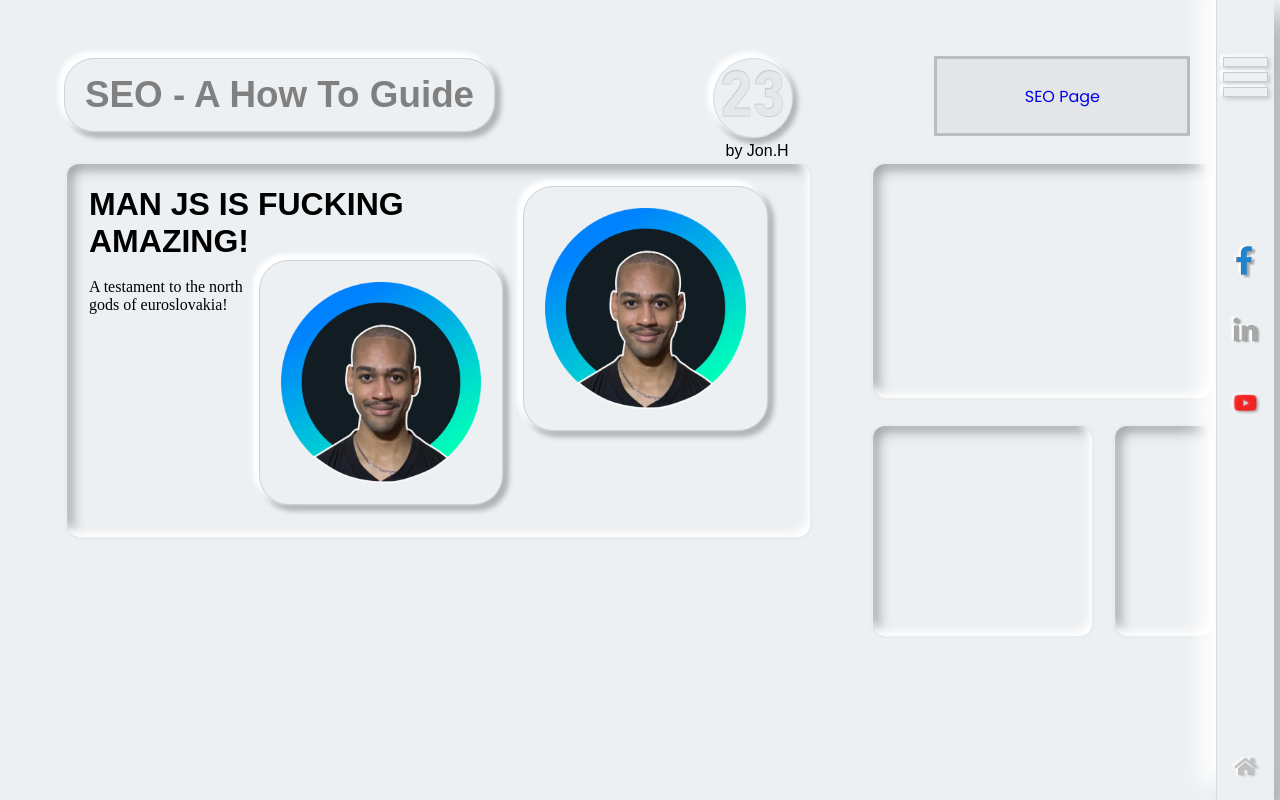
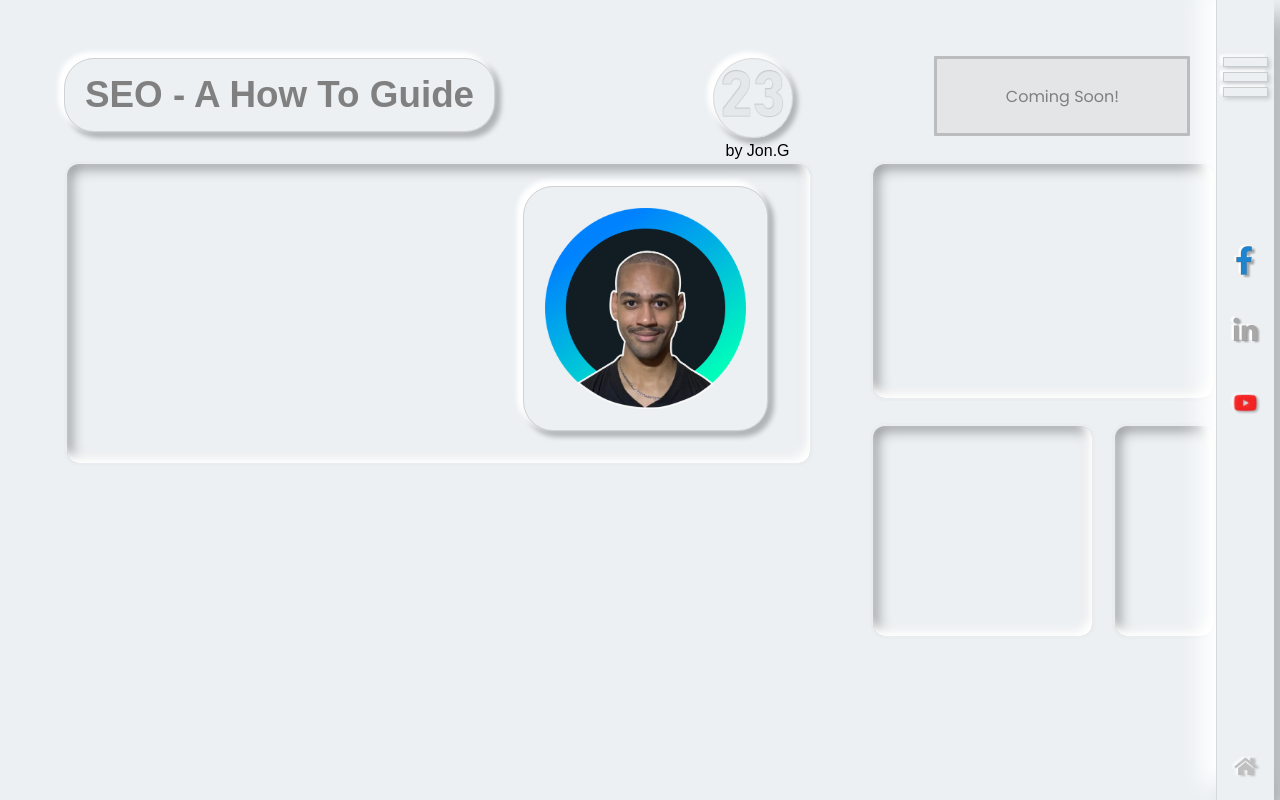
Before and after one commit to JonG-exe/personal-portfolio-nextjs, a Next.js app: page /SEO in a window 1280 px wide. Both pictures are taken after a click on the button 1245 px from the left and 79 px from the top of the page. Built offline with nearby package versions, Linux system fonts and the light colour scheme.

Commit message:
Turned off SEO link in menu_modal

```diff
--- a/components/Menu.js
+++ b/components/Menu.js
@@ -6,7 +6,10 @@ function Menu (props) {
 
     return(
         <div className="menu_modal" style={{"display" : ( props.menuActive ? "flex" : "none" )}}>
-            <Link href='/SEO' className="modal_link">SEO Page</Link>
+            {/* <Link href='/SEO' className="modal_link">SEO Page</Link> */}
+
+            <p>Coming Soon!</p>
+
             </div>
     )
 }
--- a/pages/SEO.js
+++ b/pages/SEO.js
@@ -1,7 +1,5 @@
 import Tutorial from "../components/Tutorial"
 import ImageAuthor from "../images/23.png"
-
-
 import tempProfilePhoto from "../images/jon-g-profile-picture.png"
 
 export default function SEO() {
@@ -9,7 +7,7 @@ export default function SEO() {
         <Tutorial
             mainContent={
                 <div>
-                    <h1>MAN JS IS FUCKING AMAZING!</h1>
+                    {/* <h1>MAN JS IS FUCKING AMAZING!</h1>
 
                     <img className="tutorial-content-img" src={tempProfilePhoto.src} alt="author's profile photo"/>
 
@@ -17,12 +15,12 @@ export default function SEO() {
 
                     <p>A testament to the north gods of euroslovakia!</p>
 
-                    <br></br>
+                    <br></br> */}
                 </div>
             }
 
             authorImg={ImageAuthor}
-            authorName="Jon.H"
+            authorName="Jon.G"
         />
     )
 }
```
